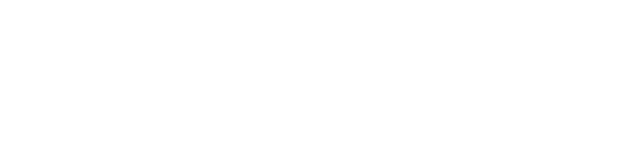
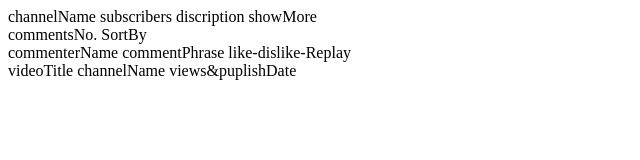
Before and after one commit to Omar-Muhamad/Youtube-Replica, a plain HTML site: page index.html in a window 1280 px wide. Shown: the whole page, without its empty margins (0-640 px from the left). Drawn offline with Linux system fonts and the light colour scheme.

Commit message:
build HTML structure

```diff
--- a/index.html
+++ b/index.html
@@ -7,6 +7,85 @@
     <title>Youtube</title>
 </head>
 <body>
+    <header id="header">
+        <div class="logo">
+
+        </div>
+
+        <div class="search">
+
+        </div>
+
+        <div class="rightIcons">
+
+        </div>
+    </header>
+
+    <div class="content">
+        <section class="hero">
+            <div class="mainVideo">
+
+            </div>
+            <div class="videoTitle">
+
+            </div>
+        </section>
+
+        <section class="vidoeInteraction">
+            <div class="views-date">
+
+            </div>
+
+            <div class="like-share">
+
+            </div>
+        </section>
+
+        <section class="discribtion">
+            <div class="channelLogo">
+
+            </div>
+
+            <div class="discribtionInfo">
+                channelName
+                subscribers
+                discription
+                showMore
+            </div>
+        </section>
+
+        <section class="comments">
+            <div>
+                commentsNo.
+                SortBy
+            </div>
+
+            <div class="comment">
+                <div class="commenterLogo">
+
+                </div>
+
+                <div>
+                    commenterName
+                    commentPhrase
+                    like-dislike-Replay
+                </div>
+            </div>
+        </section>
+
+    </div>
+
+    <div class="sideBar">
+        <div class="suggestionVideo">
+
+        </div>
+
+        <div>
+            videoTitle
+            channelName
+            views&puplishDate
+        </div>
+    </div>
 
 </body>
 </html>
```
